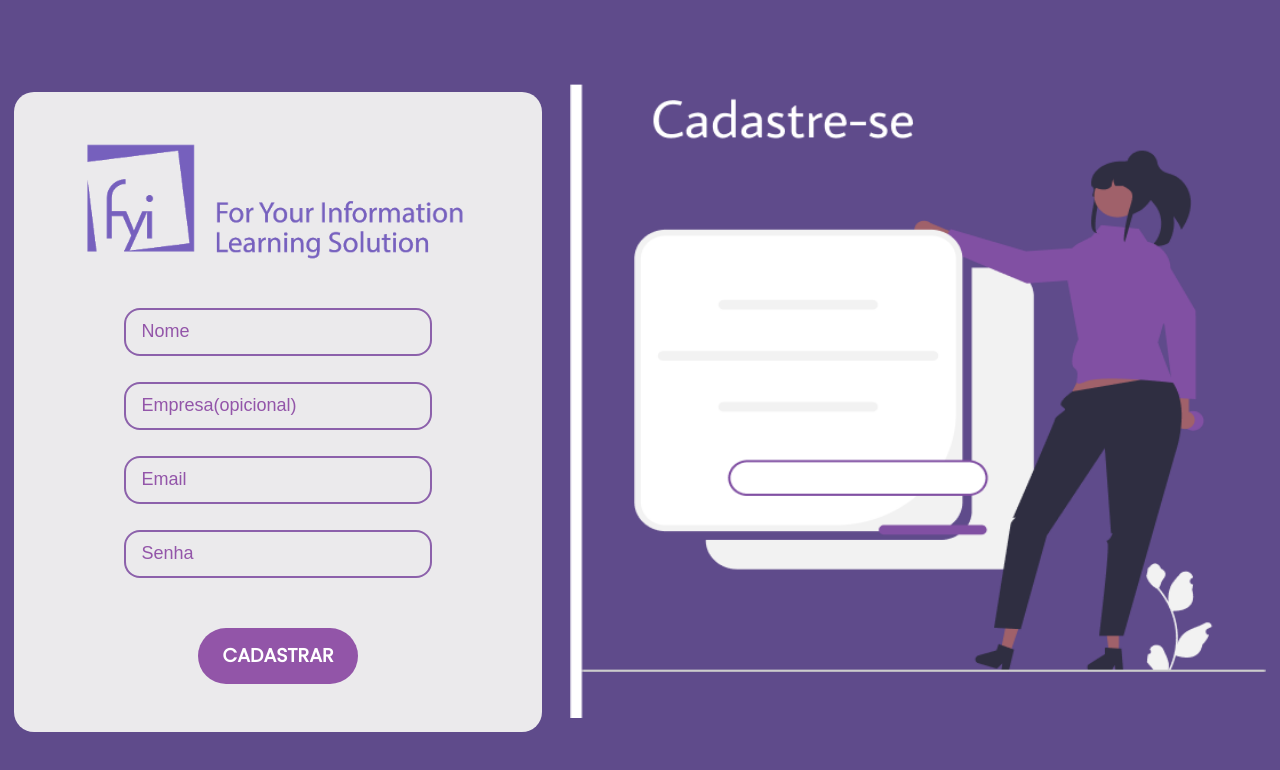
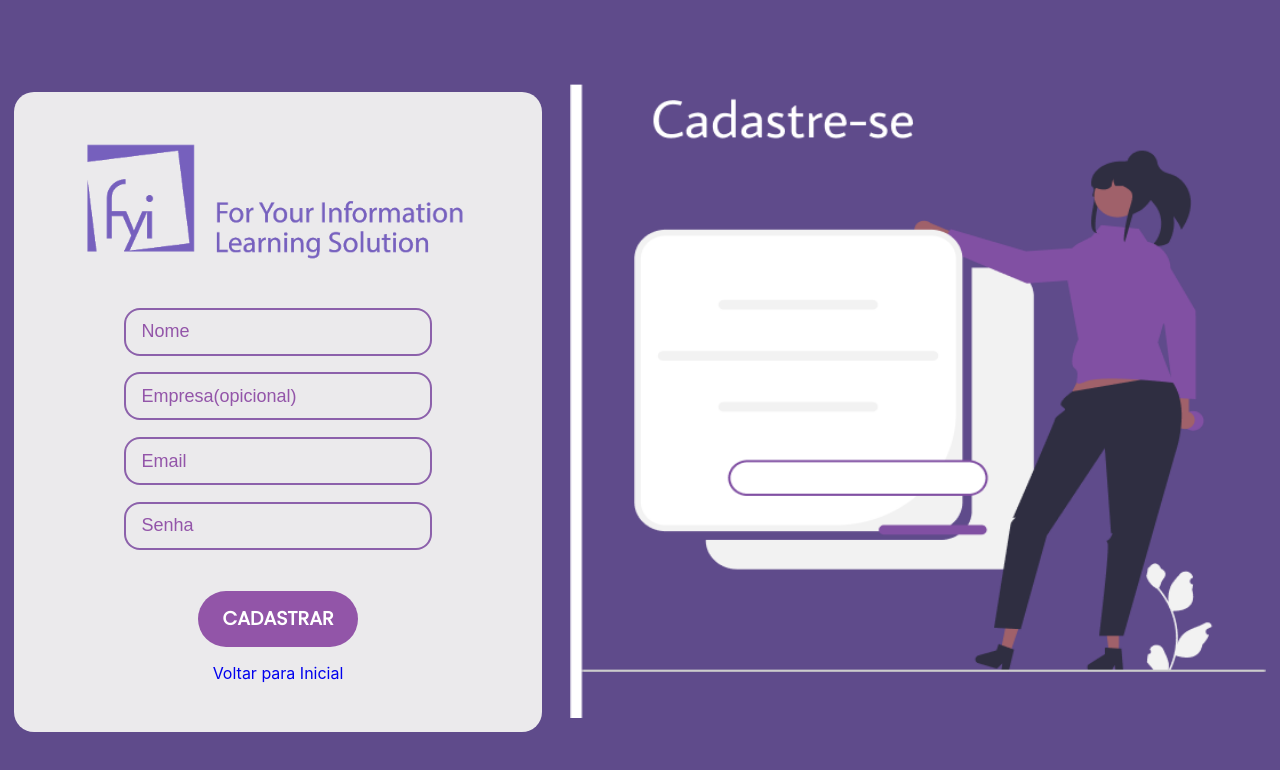
Before and after one commit to fernandopereira25608/FYI-Learning-Solutions, a React (Create React App) app: page /Cadastro in a window 1280 px wide. Shown: the top 770 px of the page. Built offline with nearby package versions, Linux system fonts and the light colour scheme; a web font is replaced by a local one.

Commit message:
encaminhando para o final

```diff
--- a/src/Pages/Cadastro/Cadastro.jsx
+++ b/src/Pages/Cadastro/Cadastro.jsx
@@ -3,7 +3,7 @@ import Logo from "../../Images/Cadastro/Logo.png"
 import Photo from "../../Images/Cadastro/Photo.png"
 
 import React from 'react';
-
+import { Routes, Route, Link } from "react-router-dom";
 import { useHistory } from 'react-router-dom';
 
 
@@ -42,11 +42,12 @@ function Cadastro() {
 
                             <div>
                                 <button className="cadastro-btn-cadastrar"> Cadastrar </button>
+
+
                             </div>
-
+                            <Link to="">Voltar para Inicial</Link>
                         </form>
                     </div>
-
                 </div>
                 <div className='cadastro-text'>
                     <img className='cadastro-box-photo' src={Photo} alt="img" />
--- a/src/Pages/Login/login.jsx
+++ b/src/Pages/Login/login.jsx
@@ -136,7 +136,6 @@ export default class Login extends Component {
                       o link para criar uma nova senha.
                     </p>
 
-
                     <div className="cadastro-box-inputs">
                                 <label for=""> </label> <input type="email" name=" emailJ " placeholder=" Email " />
                             </div>
```
